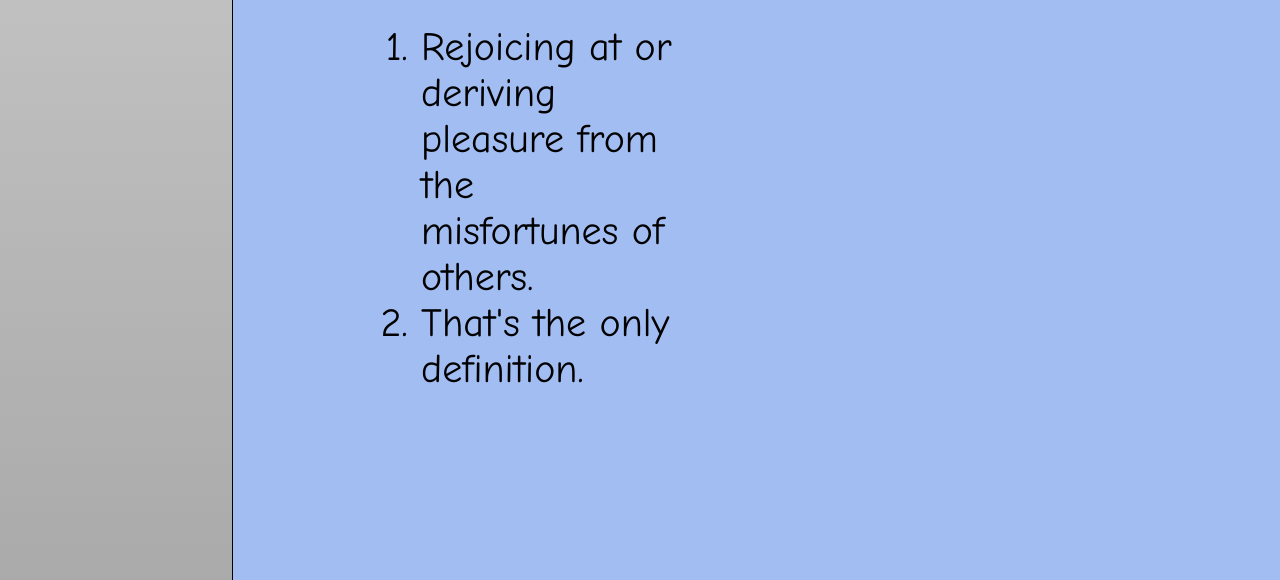
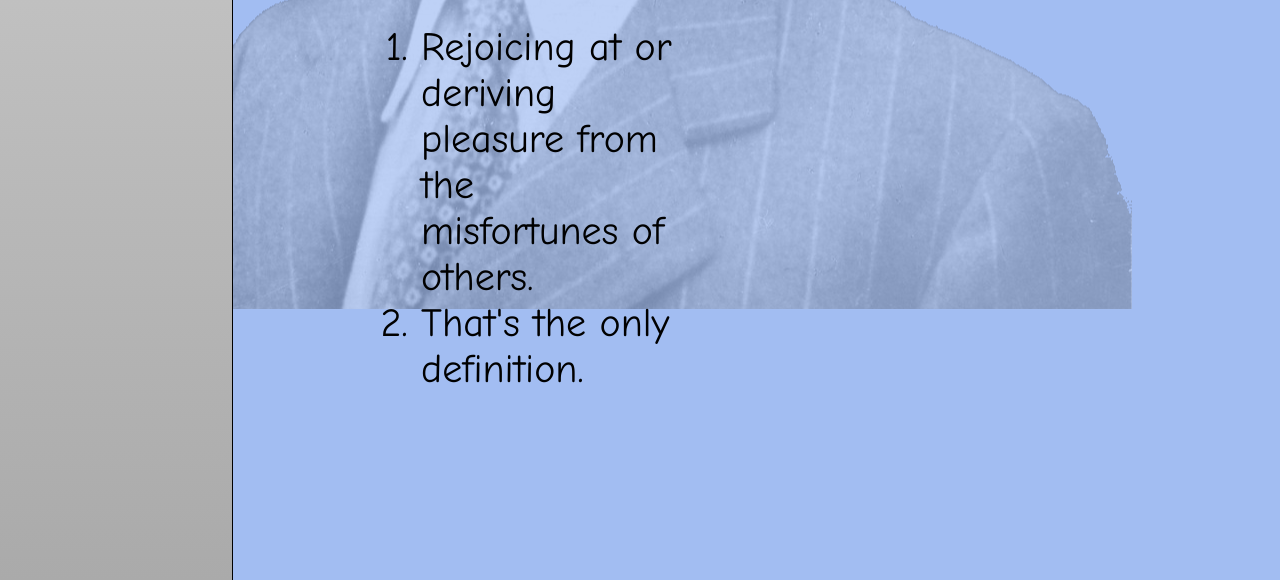
Before and after one commit to HolyMeekrob/epicaricacy-web, a website: page src/templates/home.html in a window 1280 px wide. Shown: the part 491-1071 px from the top of the page. Drawn offline with nearby package versions, Linux system fonts and the light colour scheme; files that its build step writes are made by us from their sources; files whose address does not match are found by name; a web font is replaced by a local one.

Commit message:
Add frenchman to home page

```diff
--- a/src/content/assets/css/home.css
+++ b/src/content/assets/css/home.css
@@ -13,3 +13,22 @@
 	width: 40%;
 	margin-right: 10rem;
 }
+
+.homepage {
+	height: 100%;
+	width: 100%;
+}
+
+.homepage:after {
+	content: "";
+	background: url("/assets/images/home/frenchman.png");
+	background-position: center;
+	background-repeat: no-repeat;
+	opacity: 0.3;
+	top: 0;
+	left: 0;
+	bottom: 0;
+	right: 0;
+	position: absolute;
+	z-index: -1;
+}
--- a/src/templates/home.html
+++ b/src/templates/home.html
@@ -8,7 +8,7 @@
 {% endblock %}
 
 {% block content %}
-	<div class="center">
+	<div class="center homepage">
 		<h1>Welcome to Epicaricacy.com<h1>
 		<h2>Because misery doesn't have to be a negative-sum game.</h2>
 		<div class="vertical-space-tall">
```
Also changed, not shown: src/content/assets/images/home/frenchman.png (added).
